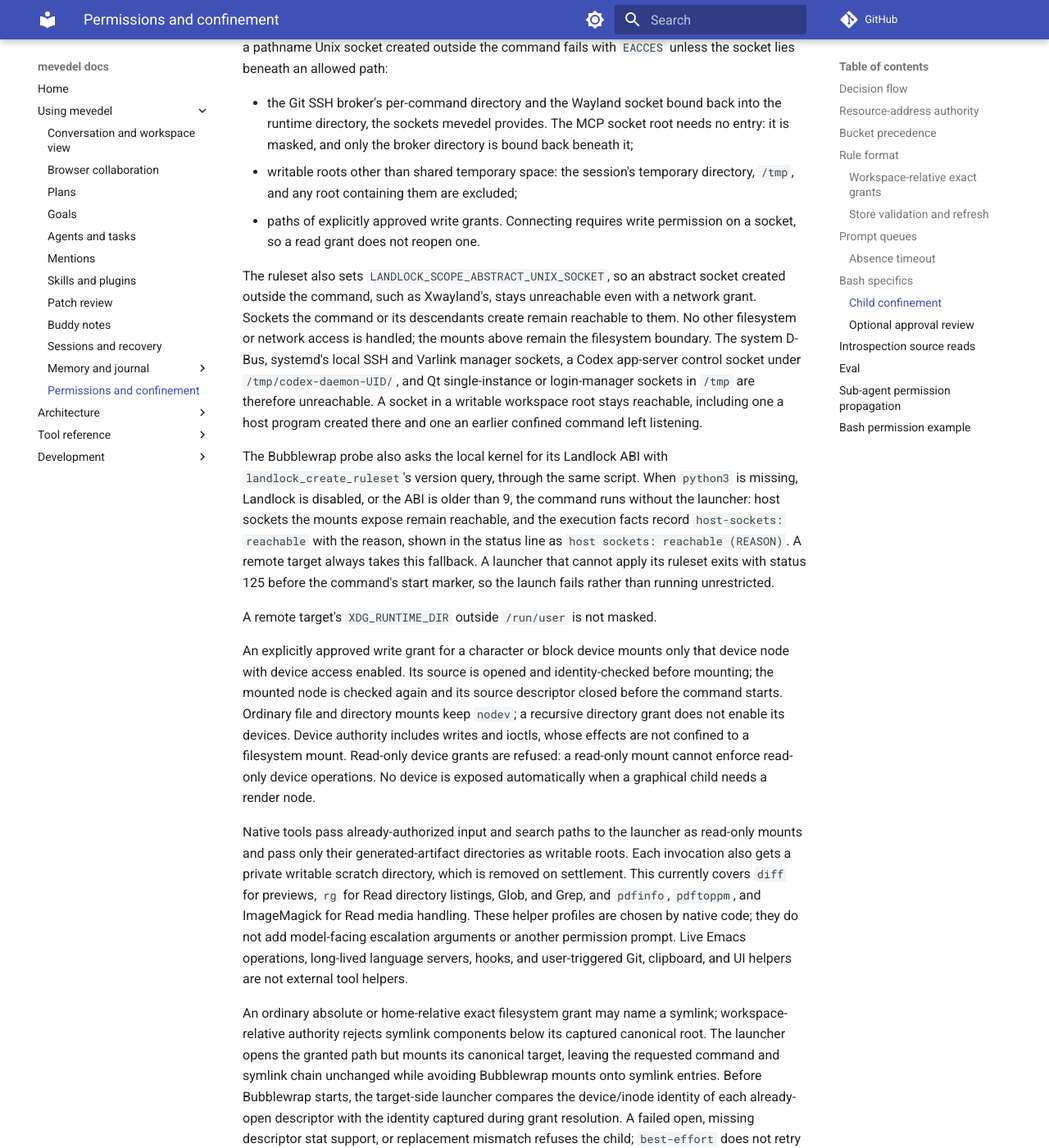
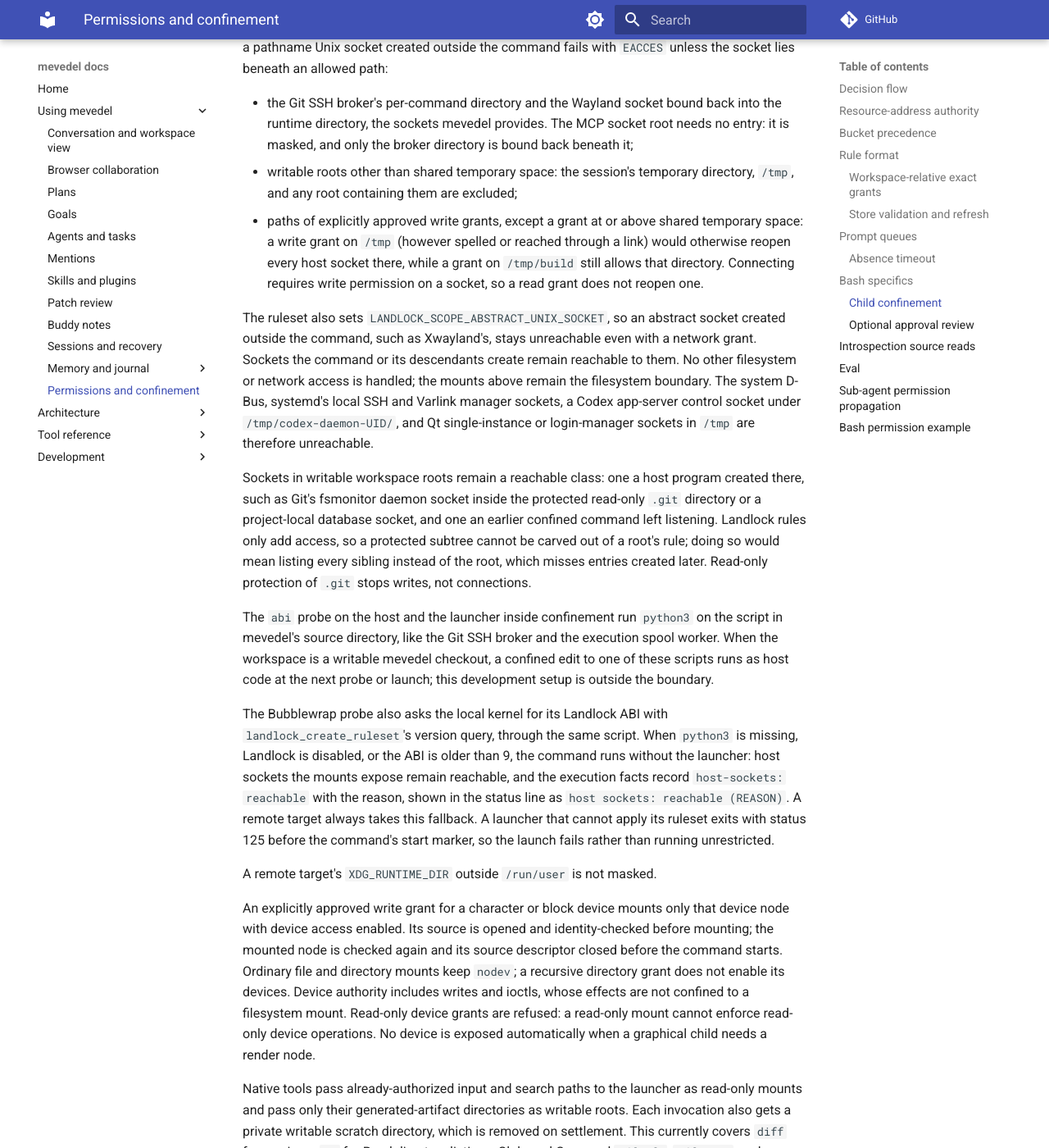
Before and after one commit to FrauH0lle/mevedel, an MkDocs documentation site: the page built from docs/permissions.md, in a window 1280 px wide and 1400 px high, scrolled down 22993 px. Shown: the whole window at 82% size. Built offline with MkDocs 1.6.1 and Material for MkDocs 9.7.7, drawn with Linux system fonts in a browser that asks for light colours; comment, search, counter and statistics services are not loaded.

Commit message:
fix(sandbox): Keep write grants on shared temp off the socket allow-list
A write grant on /tmp, //tmp or a workspace link to /tmp put every host
socket there (the Codex daemon, Qt single-instance sockets) on the
Landlock allow-list.  Write-grant paths now get the same exclusion as
roots: canonical paths at or above /tmp, the local temporary directory
or the session's temporary root are left out; a grant below them, such
as /tmp/build, still counts.

docs/permissions.md now names the reachable workspace-socket class,
including Git's fsmonitor socket inside the protected .git: Landlock
rules only add access, so a protected subtree cannot be carved out of a
root's rule without listing every sibling.  The threat-model text adds
the Landlock launcher, whose abi probe runs on the host, to the scripts
a writable mevedel checkout lets a confined edit turn into host code.

```diff
--- a/docs/permissions.md
+++ b/docs/permissions.md
@@ -1030,7 +1030,10 @@ a datagram to, a pathname Unix socket created outside the command fails with
   bound back beneath it;
 - writable roots other than shared temporary space: the session's temporary
   directory, `/tmp`, and any root containing them are excluded;
-- paths of explicitly approved write grants. Connecting requires write
+- paths of explicitly approved write grants, except a grant at or above shared
+  temporary space: a write grant on `/tmp` (however spelled or reached through
+  a link) would otherwise reopen every host socket there, while a grant on
+  `/tmp/build` still allows that directory. Connecting requires write
   permission on a socket, so a read grant does not reopen one.
 
 The ruleset also sets `LANDLOCK_SCOPE_ABSTRACT_UNIX_SOCKET`, so an abstract
@@ -1040,9 +1043,21 @@ reachable to them. No other filesystem or network access is handled; the
 mounts above remain the filesystem boundary. The system D-Bus, systemd's local
 SSH and Varlink manager sockets, a Codex app-server control socket under
 `/tmp/codex-daemon-UID/`, and Qt single-instance or login-manager sockets in
-`/tmp` are therefore unreachable. A socket in a writable workspace root stays
-reachable, including one a host program created there and one an earlier
-confined command left listening.
+`/tmp` are therefore unreachable.
+
+Sockets in writable workspace roots remain a reachable class: one a host
+program created there, such as Git's fsmonitor daemon socket inside the
+protected read-only `.git` directory or a project-local database socket, and
+one an earlier confined command left listening. Landlock rules only add
+access, so a protected subtree cannot be carved out of a root's rule; doing
+so would mean listing every sibling instead of the root, which misses entries
+created later. Read-only protection of `.git` stops writes, not connections.
+
+The `abi` probe on the host and the launcher inside confinement run `python3`
+on the script in mevedel's source directory, like the Git SSH broker and the
+execution spool worker. When the workspace is a writable mevedel checkout, a
+confined edit to one of these scripts runs as host code at the next probe or
+launch; this development setup is outside the boundary.
 
 The Bubblewrap probe also asks the local kernel for its Landlock ABI with
 `landlock_create_ruleset`'s version query, through the same script. When
```
Also changed, not shown: 4 other files.
